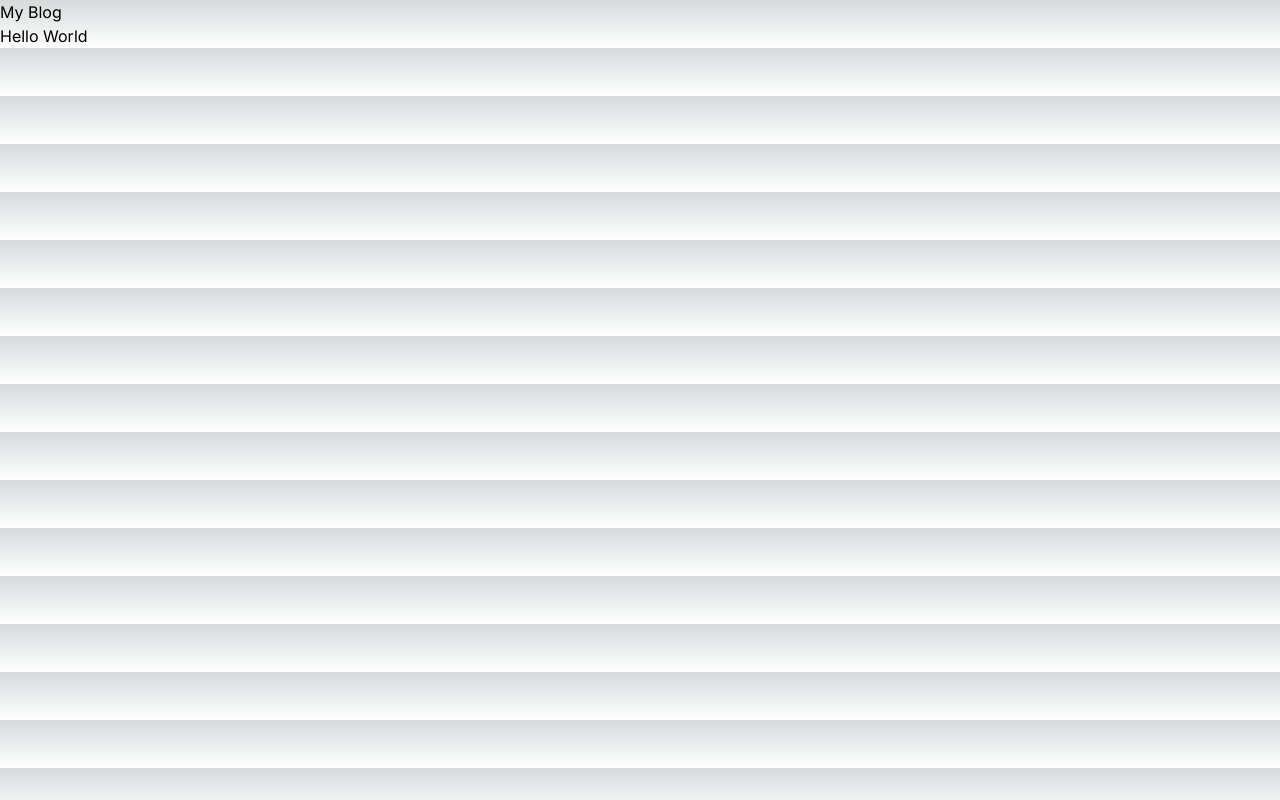
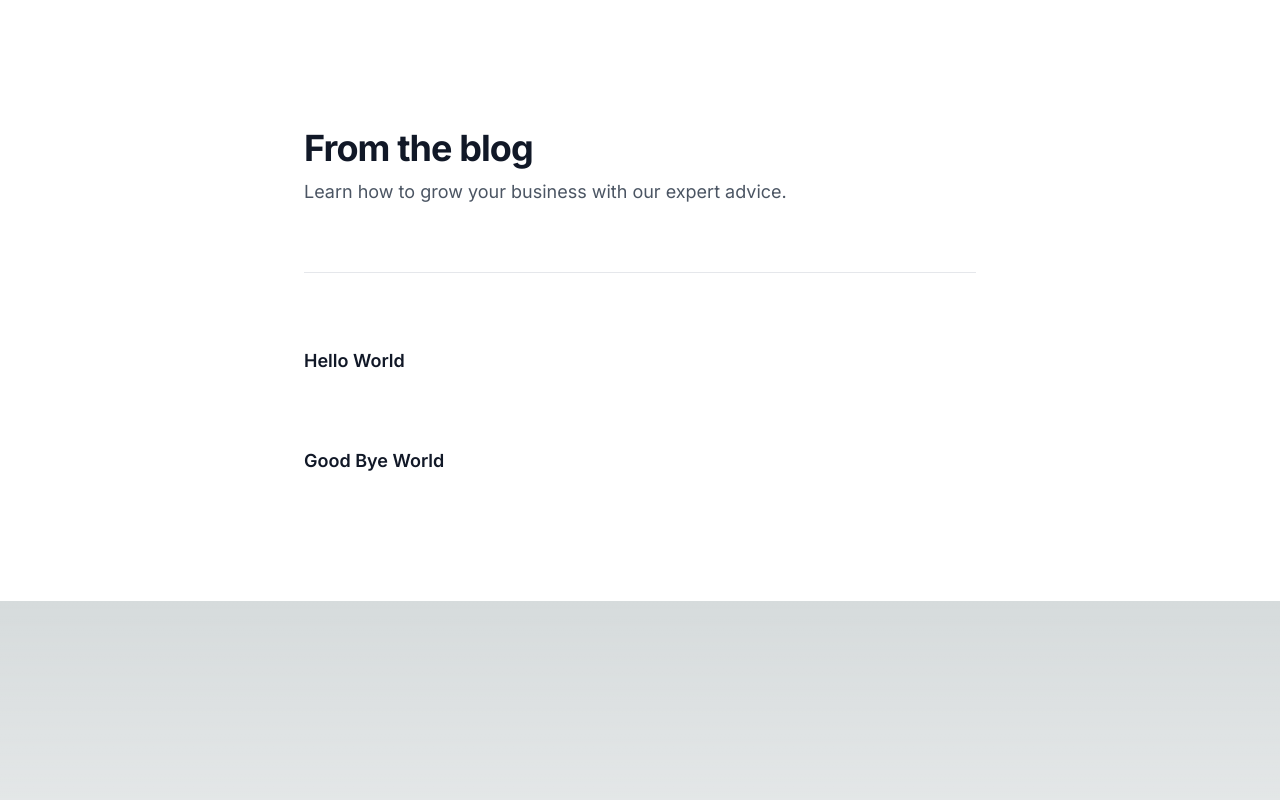
Before and after one commit to tmasuyama1114/nextjs-app-router-blog, a Next.js app: page / in a window 1280 px wide. Built offline with nearby package versions, Linux system fonts and the light colour scheme.

Commit message:
Add support center section and new blog post

```diff
--- a/app/blog/[slug]/page.js
+++ b/app/blog/[slug]/page.js
@@ -7,10 +7,6 @@ import remarkHtml from 'remark-html';
 
 // ブログ記事ページ
 export default async function BlogPost({ params }) {
-  // contentディレクトリ内のマークダウンファイル一覧を取得
-  const postsDirectory = path.join(process.cwd(), 'content');
-  const fileNames = fs.readdirSync(postsDirectory);
-
   // URLのパラメータから該当するファイル名を取得 (今回は hello-world)
   const { slug } = params;
   const filePath = path.join(process.cwd(), 'content', `${slug}.md`);
--- a/app/page.js
+++ b/app/page.js
@@ -21,15 +21,43 @@ export default function Blogs() {
   });
 
   return (
-    <div>
-      <h1>My Blog</h1>
-      <ul>
-        {posts.map((post) => (
-          <li key={post.slug}>
-            <Link href={`/blog/${post.slug}`}>{post.frontmatter.title}</Link>
-          </li>
-        ))}
-      </ul>
+    //     <div class="bg-white px-6 py-24 sm:py-32 lg:px-8">
+    //   <div class="mx-auto max-w-2xl text-center">
+    //     <p class="text-base font-semibold leading-7 text-indigo-600">Get the help you need</p>
+    //     <h2 class="mt-2 text-4xl font-bold tracking-tight text-gray-900 sm:text-6xl">Support center</h2>
+    //     <p class="mt-6 text-lg leading-8 text-gray-600">Anim aute id magna aliqua ad ad non deserunt sunt. Qui irure qui lorem cupidatat commodo. Elit sunt amet fugiat veniam occaecat fugiat aliqua.</p>
+    //   </div>
+    // </div>
+    <div className="bg-white py-24 sm:py-32">
+      <div className="mx-auto max-w-7xl px-6 lg:px-8">
+        <div className="mx-auto max-w-2xl">
+          <h2 className="text-3xl font-bold tracking-tight text-gray-900 sm:text-4xl">
+            From the blog
+          </h2>
+          <p className="mt-2 text-lg leading-8 text-gray-600">
+            Learn how to grow your business with our expert advice.
+          </p>
+          <div className="mt-10 space-y-16 border-t border-gray-200 pt-10 sm:mt-16 sm:pt-16">
+            {posts.map((post) => (
+              <article
+                key={post.slug}
+                className="flex max-w-xl flex-col items-start justify-between"
+              >
+                <div className="group relative">
+                  <h3 className="mt-3 text-lg font-semibold leading-6 text-gray-900 group-hover:text-gray-600">
+                    <Link
+                      href={`/blog/${post.slug}`}
+                      className="mt-3 text-lg font-semibold leading-6 text-gray-900 group-hover:text-gray-600"
+                    >
+                      {post.frontmatter.title}
+                    </Link>
+                  </h3>
+                </div>
+              </article>
+            ))}
+          </div>
+        </div>
+      </div>
     </div>
   );
 }
--- /dev/null
+++ b/content/hello-world2.md
@@ -0,0 +1,10 @@
+---
+title: Good Bye World
+date: "2023-06-25"
+---
+
+# 見出し1
+
+## 見出し2
+
+This is my second blog post!
```
